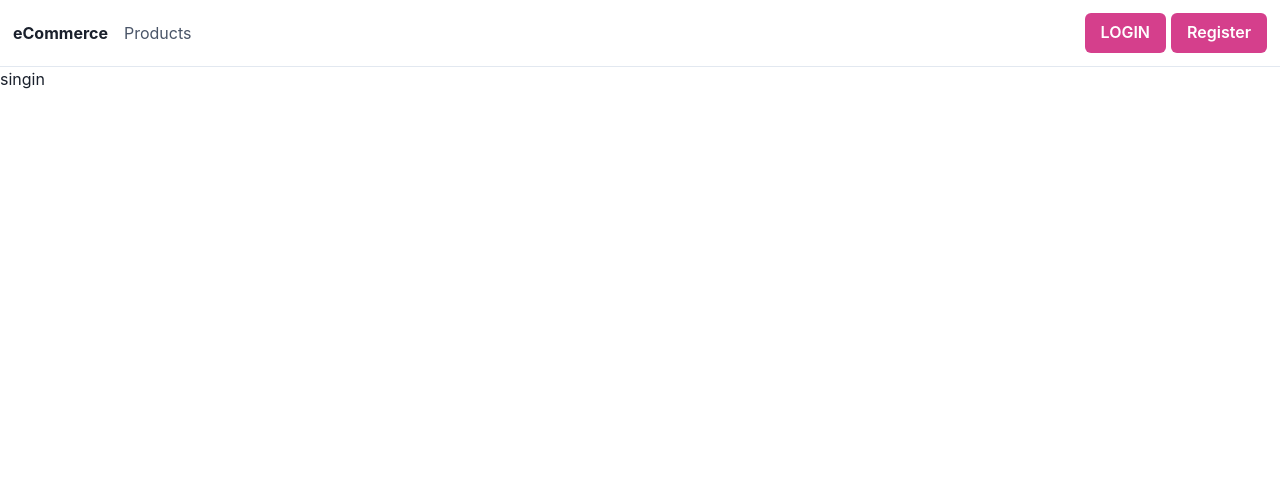
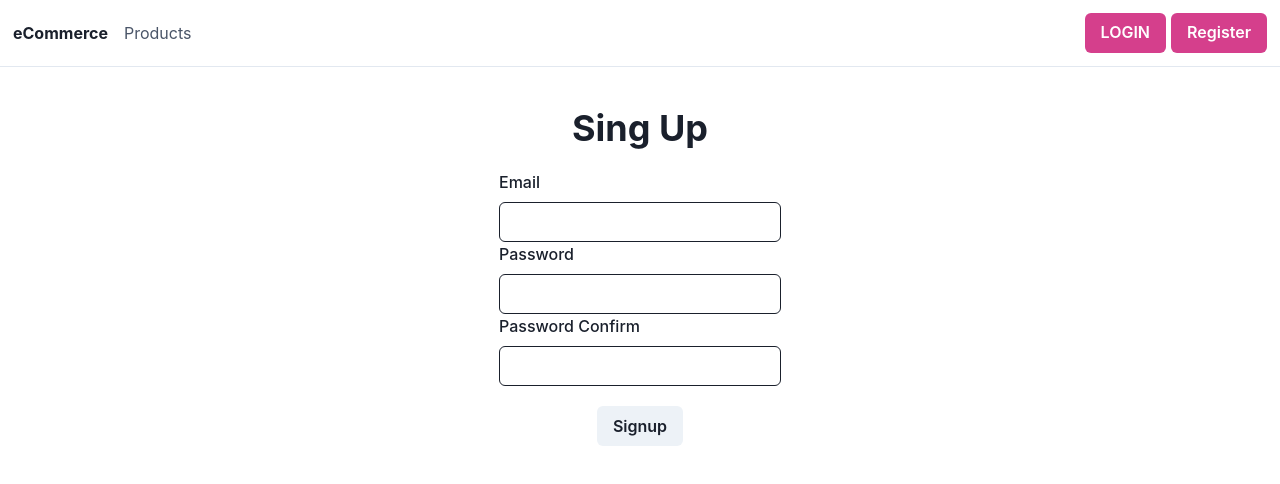
Before and after one commit to yilmaz-busra/e-CommerceApp, a React (Create React App) app in the folder client/: page /signin in a window 1280 px wide. Shown: the top 484 px of the page. Built offline with nearby package versions, Linux system fonts and the light colour scheme; no server answers.

Commit message:
signin-page-add

```diff
--- a/client/src/pages/Auth/Signin/index.js
+++ b/client/src/pages/Auth/Signin/index.js
@@ -1,7 +1,109 @@
 import React from "react";
+import { useFormik } from "formik";
+import {
+  Flex,
+  Box,
+  Heading,
+  FormControl,
+  FormLabel,
+  Button,
+  Input,
+  Alert,
+} from "@chakra-ui/react";
+import validationSchema from "./validations";
+import { fetchRegister } from "../../../api";
+import { Await } from "react-router-dom";
+import { useAuth } from "../../../contextts/AuthContext";
 
-function Singin() {
-  return <div>singin</div>;
+function Signin({ history }) {
+  const { login } = useAuth();
+  const formik = useFormik({
+    initialValues: {
+      email: "",
+      password: "",
+      passwordConfirm: "",
+    },
+    onSubmit: async (values, bag) => {
+      try {
+        // kayıt işlemi için formdan gelen verileri veritabanına gönderiyoruz.
+        const registerResponse = await fetchRegister({
+          email: values.email,
+          password: values.password,
+        });
+        // authContext içerisinde yazılmış olan login fonksiyonu ile beraber veritabanına gönderilen verilerle login işlemini gerçekleştiriyoruz
+        login(registerResponse);
+        console.log(registerResponse);
+      } catch (e) {
+        bag.setErrors({ general: e.response.data.message }); // hata mesajını alıyoruz
+      }
+    },
+    validationSchema: validationSchema,
+  });
+  return (
+    <div>
+      <Flex align="center" width="full" justifyContent="center">
+        <Box pt={10}>
+          <Box textAlign="center">
+            <Heading>Sing Up</Heading>
+          </Box>
+          <Box my={5}>
+            {formik.errors.general && (
+              <Alert status="error">{formik.errors.general}</Alert>
+            )}
+          </Box>
+          <Box my={5} textAlign="center">
+            <form onSubmit={formik.handleSubmit}>
+              <FormControl>
+                <FormLabel>Email</FormLabel>
+                <Input
+                  name="email"
+                  type="email"
+                  id="email"
+                  onBlur={formik.handleBlur}
+                  onChange={formik.handleChange}
+                  value={formik.values.email}
+                  // email ile alakalı bir sorun varsa goster
+                  isInvalid={formik.touched.email && formik.errors.email}
+                />
+              </FormControl>
+              <FormControl>
+                <FormLabel>Password</FormLabel>
+                <Input
+                  name="password"
+                  type="password"
+                  id="password"
+                  onBlur={formik.handleBlur}
+                  onChange={formik.handleChange}
+                  value={formik.values.password}
+                  // password ile alakalı bir sorun varsa goster
+                  isInvalid={formik.touched.password && formik.errors.password}
+                />
+              </FormControl>
+              <FormControl>
+                <FormLabel>Password Confirm</FormLabel>
+                <Input
+                  name="passwordConfirm"
+                  type="password"
+                  id="passwordConfirm"
+                  onBlur={formik.handleBlur}
+                  onChange={formik.handleChange}
+                  value={formik.values.passwordConfirm}
+                  // passwordConfirm ile alakalı bir sorun varsa goster
+                  isInvalid={
+                    formik.touched.passwordConfirm &&
+                    formik.errors.passwordConfirm
+                  }
+                />
+              </FormControl>
+              <Button mt={5} type="submit">
+                Signup
+              </Button>
+            </form>
+          </Box>
+        </Box>
+      </Flex>
+    </div>
+  );
 }
 
-export default Singin;
+export default Signin;
--- /dev/null
+++ b/client/src/pages/Auth/Signin/validations.js
@@ -0,0 +1,18 @@
+import { string, object } from "yup";
+
+const validationSchema = object({
+  email: string().email().required(),
+  password: string().min(8, "parolanız en az 8 karakter olmalı").required(),
+});
+
+// import * as yup from "yup";
+
+// const validationSchema = yup.object().shape({
+//   email: yup.string().email("Geçerli bir mail girin").required("zorunlu alan"),
+//   password: yup.string().min(8, "parolanız en az 8 karakter olmalı").required(),
+//   passwordConfirm: yup
+//     .string()
+//     .oneOf([yup.ref("password")], "Parolalar uyuşmuyor"),
+// });
+
+export default validationSchema;
--- a/client/src/pages/Auth/Signup/index.js
+++ b/client/src/pages/Auth/Signup/index.js
@@ -15,7 +15,7 @@ import { fetchRegister } from "../../../api";
 import { Await } from "react-router-dom";
 import { useAuth } from "../../../contextts/AuthContext";
 
-function Signup() {
+function Signup({ history }) {
   const { login } = useAuth();
   const formik = useFormik({
     initialValues: {
```
